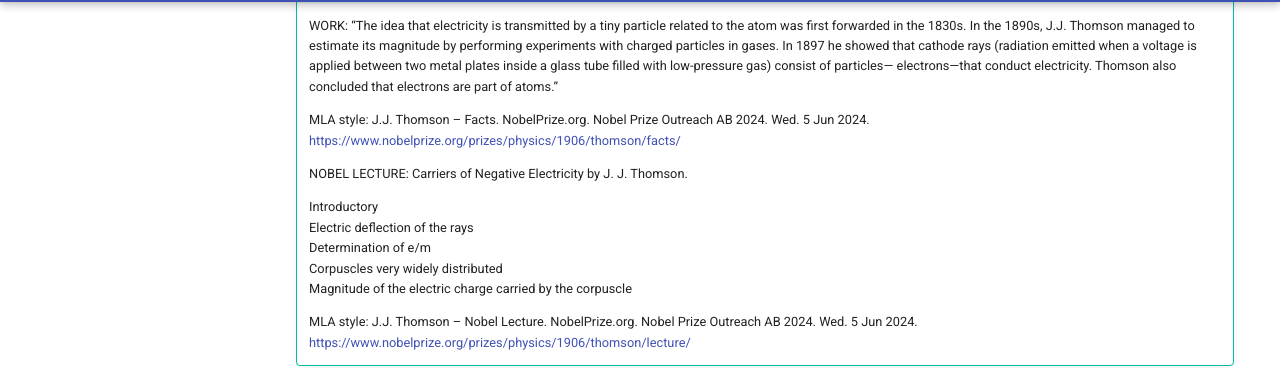
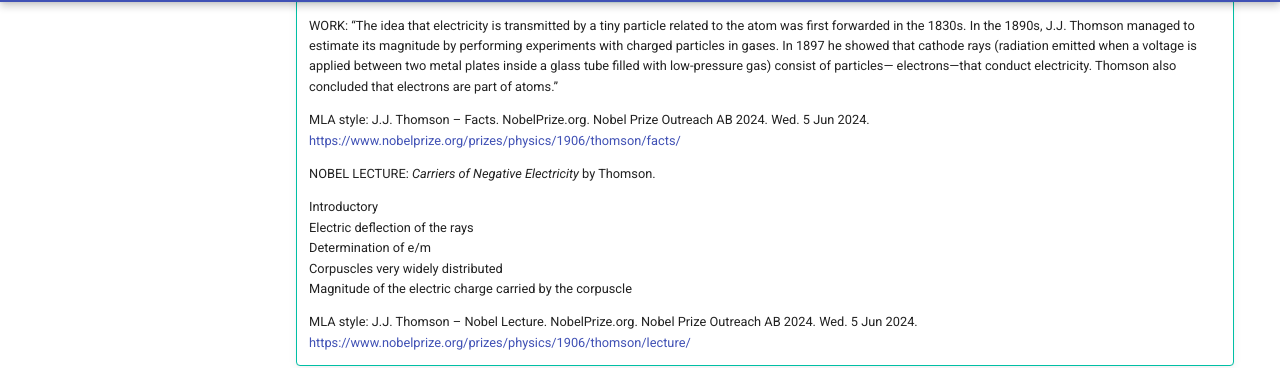
Before and after one commit to modphysnobel/modphysnobel.github.io, an MkDocs documentation site: the page built from docs/vol-III/vol-III-chap-9-sect-3.md, in a window 1280 px wide and 900 px high, scrolled down 2446 px. Shown: the part 94-462 px from the top of the window. Built offline with MkDocs 1.6.1 and Material for MkDocs 9.7.7, drawn with Linux system fonts in a browser that asks for light colours; some web fonts are replaced; comment, search, counter and statistics services are not loaded.

```diff
--- a/docs/vol-III/vol-III-chap-9-sect-3.md
+++ b/docs/vol-III/vol-III-chap-9-sect-3.md
@@ -104,7 +104,7 @@ It is interesting to note that in 1897 Joseph John Thomson (1856-1940), the fath
 
 	MLA style: J.J. Thomson – Facts. NobelPrize.org. Nobel Prize Outreach AB 2024. Wed. 5 Jun 2024. <https://www.nobelprize.org/prizes/physics/1906/thomson/facts/>
 
-	NOBEL LECTURE: Carriers of Negative Electricity by J. J. Thomson.
+	NOBEL LECTURE: *Carriers of Negative Electricity* by Thomson.
 
 	Introductory<br>
 	Electric deflection of the rays<br>
```
